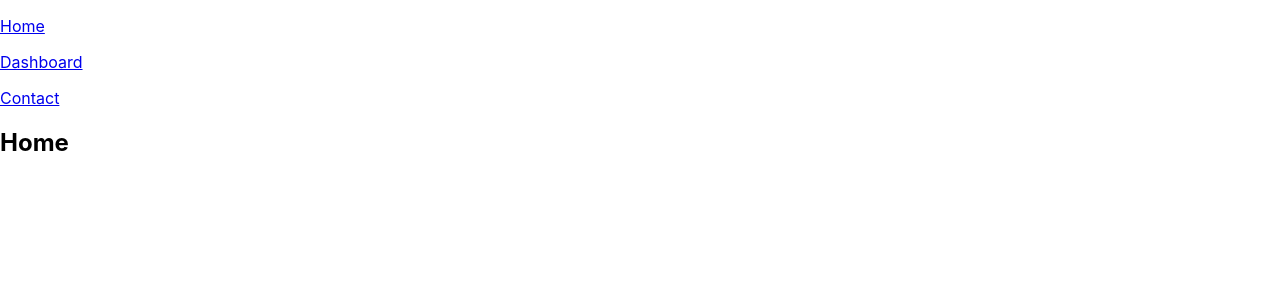
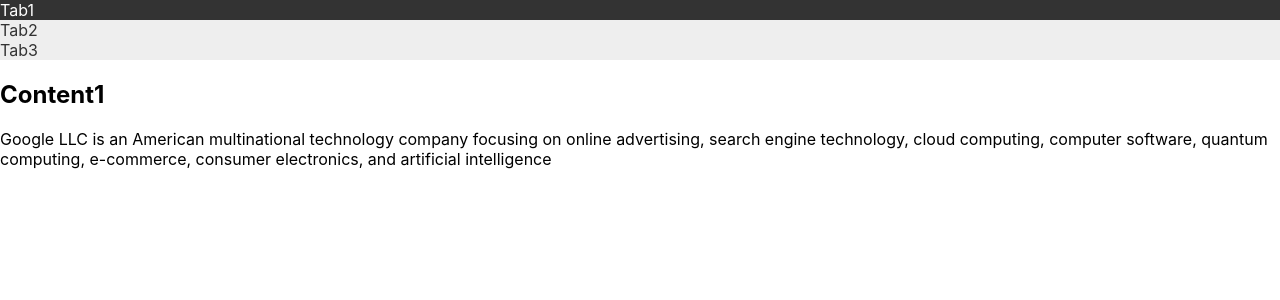
Before and after one commit to Sai2909/youtube, a React (Create React App) app: page / in a window 1280 px wide. Shown: the top 300 px of the page. Built offline with nearby package versions, Linux system fonts and the light colour scheme.

Commit message:
Tabs functionality

```diff
--- a/src/index.js
+++ b/src/index.js
@@ -3,7 +3,9 @@
 import './index.css';
 //  import App from './App';
 import reportWebVitals from './reportWebVitals';
-import Main from './advance_routing/Main';
+// import Tabs from './tabs/Tabs';
+import FillExample from './tabs/Tabs';
+// import Main from './advance_routing/Main';
 // import GetExample1 from './api/GetExample1';
 // import Main from './Routing/Main';
 
@@ -11,7 +13,7 @@
 
 const root = ReactDOM.createRoot(document.getElementById('root'));
 root.render(
-  <Main/>
+  <FillExample/>
 
 );
 
--- /dev/null
+++ b/src/tabs/Tabs.css
@@ -0,0 +1,21 @@
+.active {
+    background-color: #333;
+    color: #fff;
+  }
+
+  .tabs {
+    background-color: #eee;
+    color: #333;
+  }
+
+  .content-active {
+    display: block;
+  }
+
+  .content {
+    display: none;
+  }
+
+  .container{
+    justify-content: space-between;
+  }
--- a/src/tabs/Tabs.js
+++ b/src/tabs/Tabs.js
@@ -0,0 +1,34 @@
+import React, { useState } from 'react'
+import '../tabs/Tabs.css';
+const Tabs = () => {
+    const[toggle,setToggle]=useState(1);
+    const tabClik=(index)=>{
+        setToggle(index)
+    }
+
+  return (
+    <div className='container'>
+        <div className='block-tabs'>
+            <div className={toggle===1?"active":"tabs"} onClick={()=>tabClik(1)}>Tab1</div>
+            <div className={toggle===2?"active":"tabs"} onClick={()=>tabClik(2)}>Tab2</div>
+            <div className={toggle===3?"active":"tabs"} onClick={()=>tabClik(3)}>Tab3</div>
+        </div>
+        <div className='content-tab'>
+            <div className={toggle===1?"content-active":"content"}>
+                <h2>Content1</h2>
+                <p>Google LLC is an American multinational technology company focusing on online advertising, search engine technology, cloud computing, computer software, quantum computing, e-commerce, consumer electronics, and artificial intelligence</p>
+            </div>
+            <div className={toggle===2?"content-active":"content"}>
+                <h2>Content2</h2>
+                <p>Google LLC is an American multinational technology company focusing on online advertising, search engine technology, cloud computing, computer software, quantum computing, e-commerce, consumer electronics, and artificial intelligence</p>
+            </div>
+            <div className={toggle===3?"content-active":"content"}>
+                <h2>Content3</h2>
+                <p>Google LLC is an American multinational technology company focusing on online advertising, search engine technology, cloud computing, computer software, quantum computing, e-commerce, consumer electronics, and artificial intelligence</p>
+            </div>
+        </div>
+    </div>
+  )
+}
+
+export default Tabs
```
